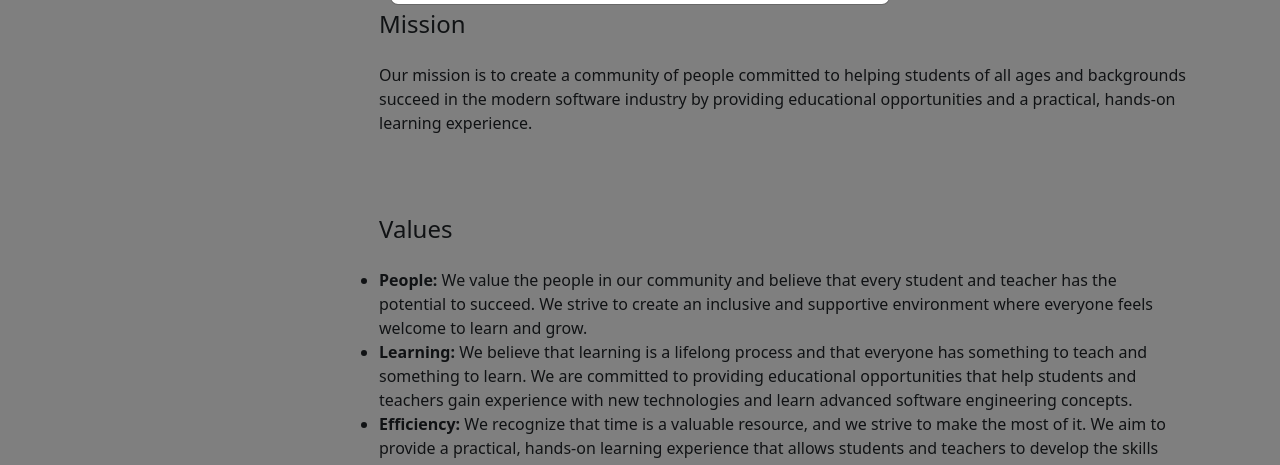
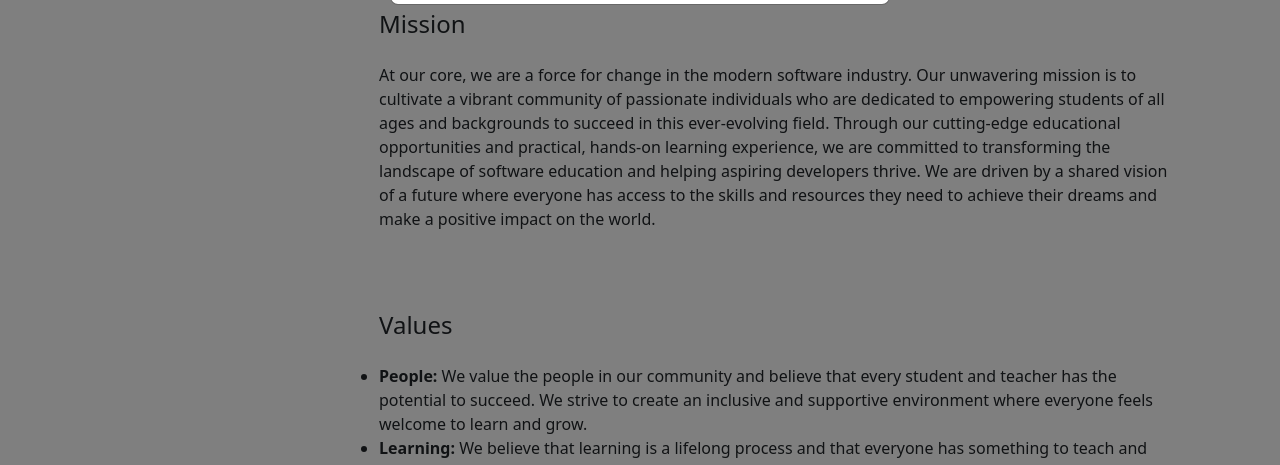
Before and after one commit to dnm27/mywebclass-simulation-group, a website built with webpack: page src/story.html in a window 1280 px wide. Shown: the part 295-760 px from the top of the page. Built offline with nearby package versions, Linux system fonts and the light colour scheme.

Commit message:
started updating our story

```diff
--- a/src/story.html
+++ b/src/story.html
@@ -11,7 +11,7 @@
 
     <!--Basic meta info -->
     <meta content="My Webclass Homepage | Our Story" name="keywords">
-    <meta content="Keith Williams" name="author"/>
+    <meta content="Danielle Miccio" name="author"/>
     <meta content="The story and mission of MyWebClass.org" name="description">
 
     <!--OpenGraph meta -->
@@ -76,9 +76,7 @@
                 </div>
                     <section class="row">
                             <h2 class="h4 mb-4">Mission</h2>
-                            <p>Our mission is to create a community of people committed to helping students of all ages
-                                and backgrounds succeed in the modern software industry by providing educational
-                                opportunities and a practical, hands-on learning experience.</p>
+                            <p>At our core, we are a force for change in the modern software industry. Our unwavering mission is to cultivate a vibrant community of passionate individuals who are dedicated to empowering students of all ages and backgrounds to succeed in this ever-evolving field. Through our cutting-edge educational opportunities and practical, hands-on learning experience, we are committed to transforming the landscape of software education and helping aspiring developers thrive. We are driven by a shared vision of a future where everyone has access to the skills and resources they need to achieve their dreams and make a positive impact on the world.</p>
 
                             <h2 class="h4 mb-4">Values</h2>
                             <ul>
```
